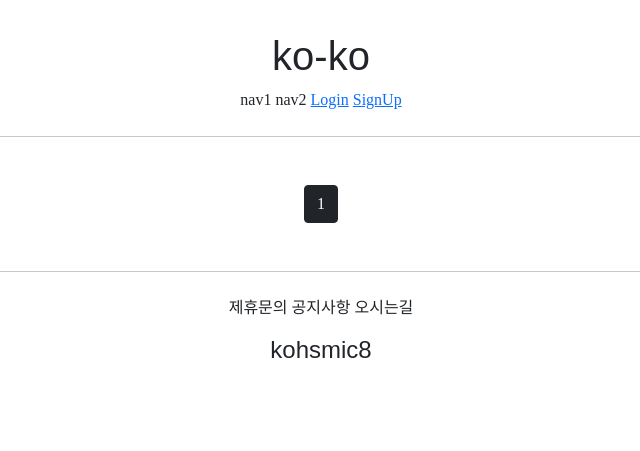
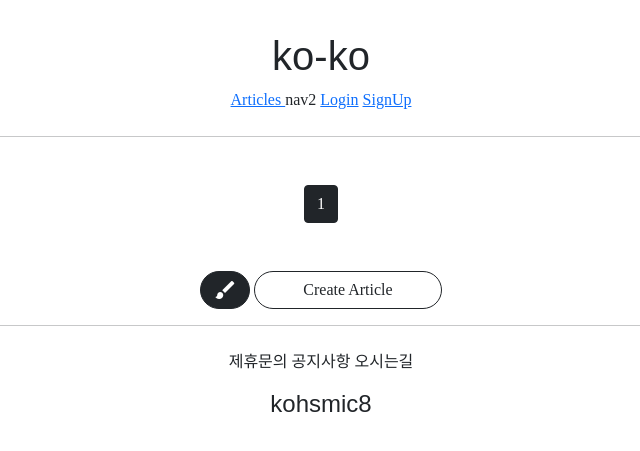
Before and after one commit to kohsmic8/test33, a Django app: page /articles/list/ in a window 1280 px wide. Shown: the top 451 px of the page, without its empty margins (319-959 px from the left). Run offline with Django 3.2, Linux system fonts and the light colour scheme; data that the repository does not hold is empty; parts of the project's set-up code (start-up, migrations or seed data) failed here and were passed over; some libraries are stand-ins or nearby versions; some web fonts are replaced.

Commit message:
8.6 test33 commit 4

```diff
--- a/articleapp/templates/articleapp/list.html
+++ b/articleapp/templates/articleapp/list.html
@@ -40,4 +40,15 @@
 
     {% include 'snippets/pagination.html' %}
 
+    <div class="text-center">
+        <a href="{% url 'articleapp:create' %}"
+            class="btn btn-dark rounded-pill material-icons">
+            brush
+        </a>
+        <a href="{% url 'articleapp:create' %}"
+            class="btn btn-outline-dark rounded-pill px-5">
+            Create Article
+        </a>
+    </div>
+
 {% endblock %}
--- a/templates/header.html
+++ b/templates/header.html
@@ -4,7 +4,11 @@
         <h1>ko-ko</h1>
     </div>
     <div class="koko_header_botton">
-        <span>nav1</span>
+        <span>
+            <a href="{% url 'articleapp:list' %}">
+                Articles
+            </a>
+        </span>
         <span>nav2</span>
         {% if not user.is_authenticated %}
         <span>
```
